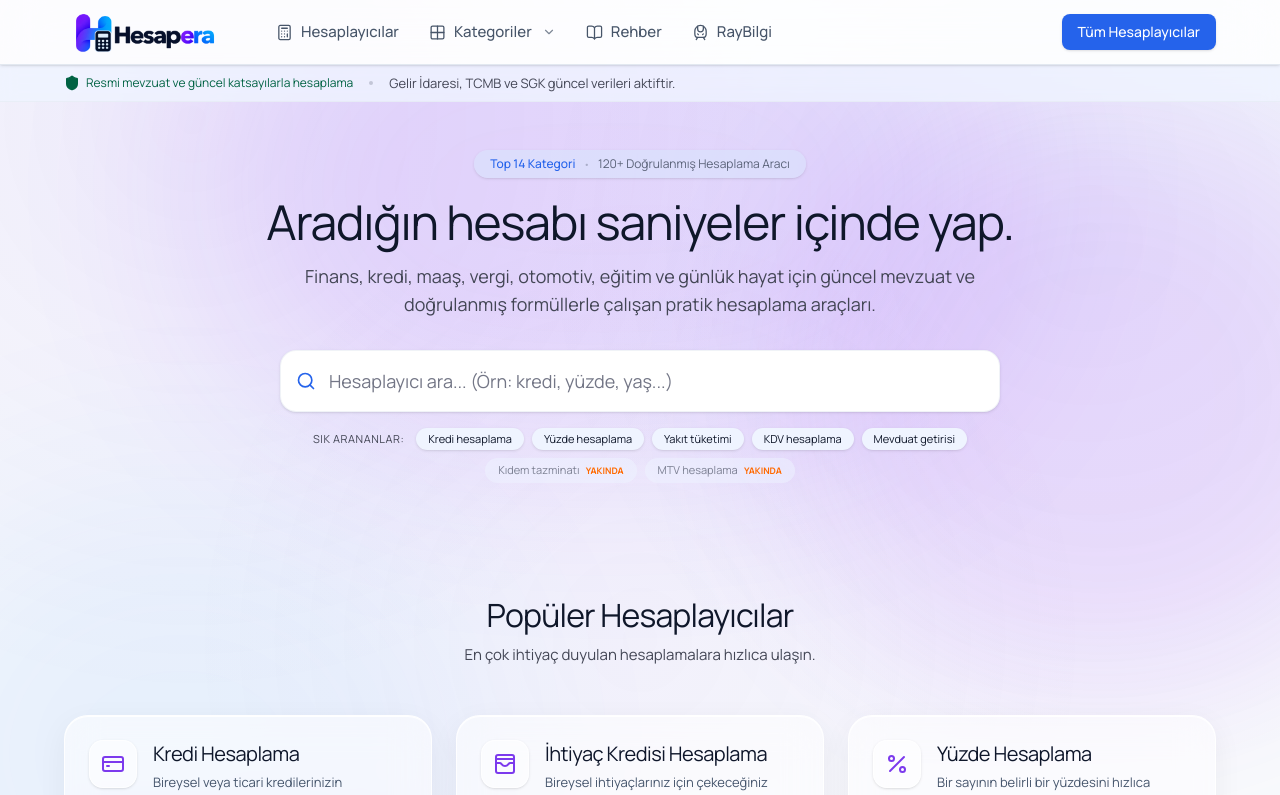
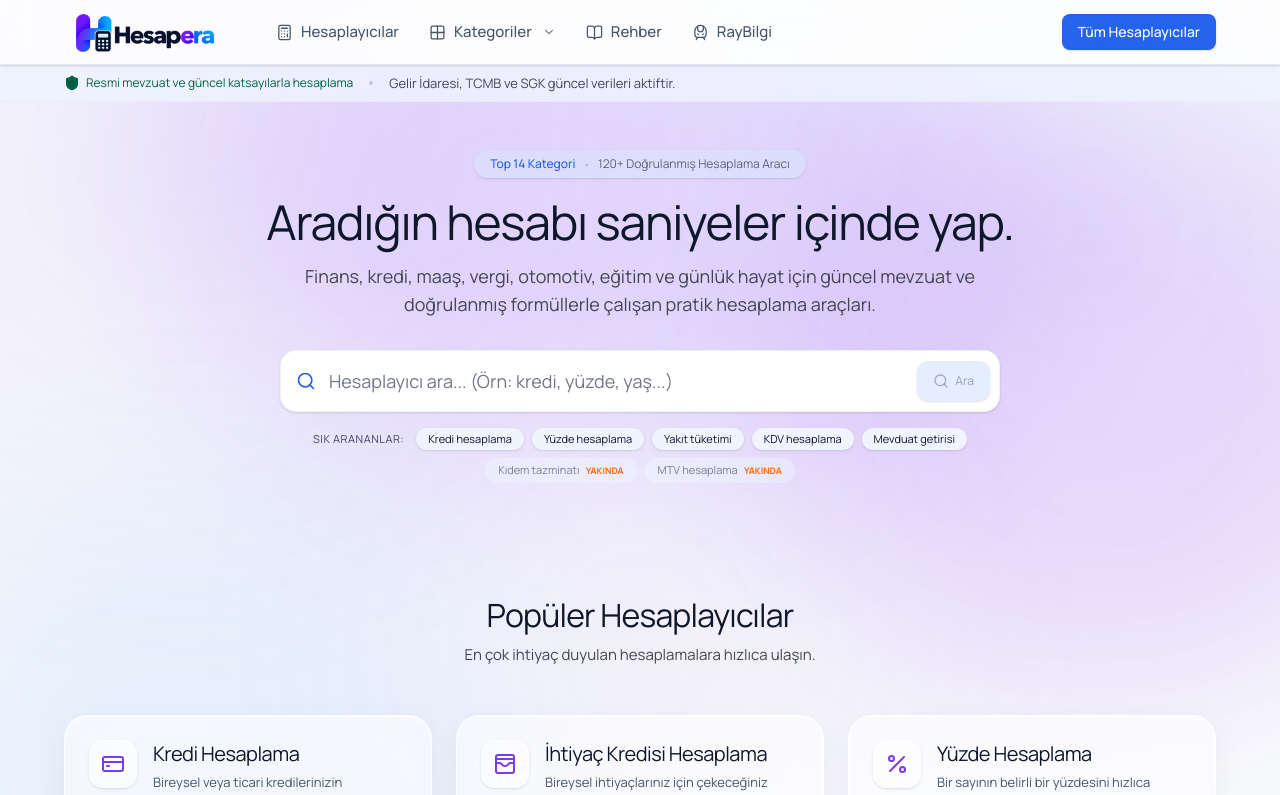
Before and after one commit to badpandawashere-sys/hesapera, a Next.js app: page / in a window 1280 px wide. Shown: the top 795 px of the page. Built offline with nearby package versions, Linux system fonts and the light colour scheme.

Commit message:
feat: add search button to homepage calculator search

```diff
--- a/components/calculator/calculator-search.tsx
+++ b/components/calculator/calculator-search.tsx
@@ -37,13 +37,11 @@ export function CalculatorSearch({ items }: { items: CalculatorSearchItem[] }) {
   const [results, setResults] = useState<any[]>([]);
   const [isOpen, setIsOpen] = useState(false);
   const [selectedIndex, setSelectedIndex] = useState(-1);
-  const [isFocused, setIsFocused] = useState(false);
   const router = useRouter();
   const wrapperRef = useRef<HTMLDivElement>(null);
 
   useOnClickOutside(wrapperRef, () => {
     setIsOpen(false);
-    setIsFocused(false);
   });
 
   useEffect(() => {
@@ -78,13 +76,36 @@ export function CalculatorSearch({ items }: { items: CalculatorSearchItem[] }) {
     setSelectedIndex(-1);
   }, [query, items]);
 
+  const navigateToResult = (slug: string) => {
+    setIsOpen(false);
+    setQuery('');
+    router.push(`/hesaplama/${slug}`);
+  };
+
+  const hasQuery = query.trim().length > 0;
+
+  const handleSearchSubmit = () => {
+    if (!hasQuery) return;
+
+    if (selectedIndex >= 0 && selectedIndex < results.length) {
+      navigateToResult(results[selectedIndex].slug);
+    } else if (results.length > 0) {
+      navigateToResult(results[0].slug);
+    } else if (!isOpen) {
+      setIsOpen(true);
+    }
+  };
+
   const handleKeyDown = (e: React.KeyboardEvent) => {
     if (e.key === 'Escape') {
       e.preventDefault();
       setIsOpen(false);
-      if (query) {
-        setQuery('');
-      }
+      return;
+    }
+
+    if (e.key === 'Enter') {
+      e.preventDefault();
+      handleSearchSubmit();
       return;
     }
 
@@ -96,25 +117,8 @@ export function CalculatorSearch({ items }: { items: CalculatorSearchItem[] }) {
     } else if (e.key === 'ArrowUp') {
       e.preventDefault();
       setSelectedIndex((prev) => (prev > 0 ? prev - 1 : -1));
-    } else if (e.key === 'Enter') {
-      e.preventDefault();
-      if (selectedIndex >= 0 && selectedIndex < results.length) {
-        navigateToResult(results[selectedIndex].slug);
-      } else if (results.length > 0) {
-        // Default to first result if none selected but enter is pressed
-        navigateToResult(results[0].slug);
-      }
     }
   };
-
-  const navigateToResult = (slug: string) => {
-    setIsOpen(false);
-    setIsFocused(false);
-    setQuery('');
-    router.push(`/hesaplama/${slug}`);
-  };
-
-  const showEsc = isOpen || (isFocused && query.trim().length > 0);
 
   return (
     <div className="relative w-full" ref={wrapperRef}>
@@ -128,22 +132,21 @@ export function CalculatorSearch({ items }: { items: CalculatorSearchItem[] }) {
           onChange={(e) => setQuery(e.target.value)}
           onKeyDown={handleKeyDown}
           onFocus={() => {
-            setIsFocused(true);
             if (results.length > 0) setIsOpen(true);
           }}
-          onBlur={() => {
-            setIsFocused(false);
-          }}
           placeholder="Hesaplayıcı ara... (Örn: kredi, yüzde, yaş...)"
-          className={`w-full bg-surface-container-lowest border border-border/50 py-4 pl-12 rounded-xl text-on-surface placeholder:text-outline font-body-lg text-body-lg focus:outline-none focus:ring-2 focus:ring-primary/50 shadow-sm transition-all ${
-            showEsc ? 'pr-4 sm:pr-16' : 'pr-4'
-          }`}
+          className="w-full bg-surface-container-lowest border border-border/50 py-4 pl-12 pr-24 rounded-xl text-on-surface placeholder:text-outline font-body-lg text-body-lg focus:outline-none focus:ring-2 focus:ring-primary/50 shadow-sm transition-all"
         />
-        {showEsc && (
-          <div className="hidden sm:flex absolute right-4 items-center gap-1 px-2 py-1 rounded bg-surface-container text-on-surface-variant font-label-sm text-label-sm border border-border pointer-events-none select-none">
-            <span className="text-[10px]">ESC</span>
-          </div>
-        )}
+        <button
+          type="button"
+          aria-label="Ara"
+          disabled={!hasQuery}
+          onClick={handleSearchSubmit}
+          className="absolute right-2 sm:right-2.5 top-1/2 -translate-y-1/2 h-10 px-3.5 sm:px-4 rounded-lg font-label-md text-label-md font-medium inline-flex items-center justify-center gap-1.5 transition-colors focus:outline-none focus:ring-2 focus:ring-primary/50 disabled:bg-surface-container disabled:text-on-surface-variant/40 disabled:cursor-not-allowed bg-primary text-primary-foreground hover:bg-primary/90 shadow-sm cursor-pointer"
+        >
+          <Search className="w-4 h-4 shrink-0" aria-hidden="true" />
+          <span>Ara</span>
+        </button>
       </div>
 
       {isOpen && (
```
